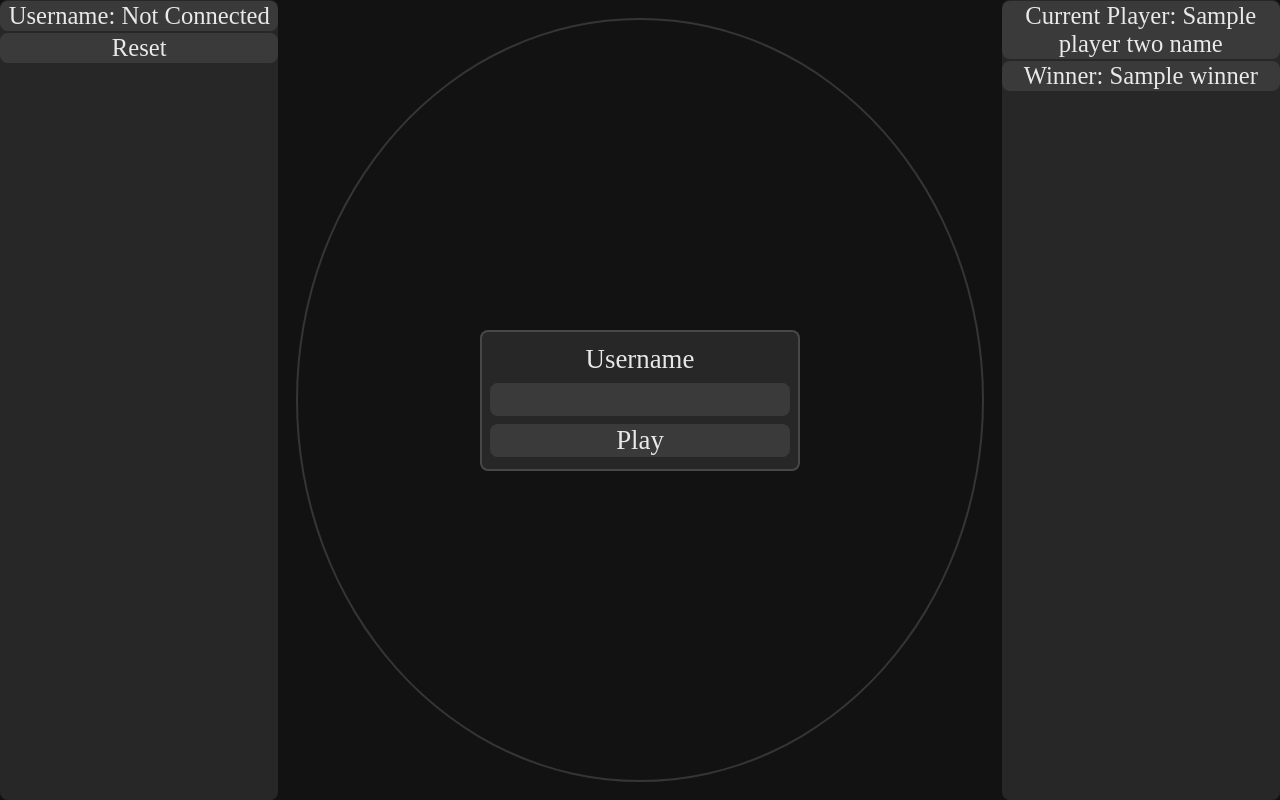
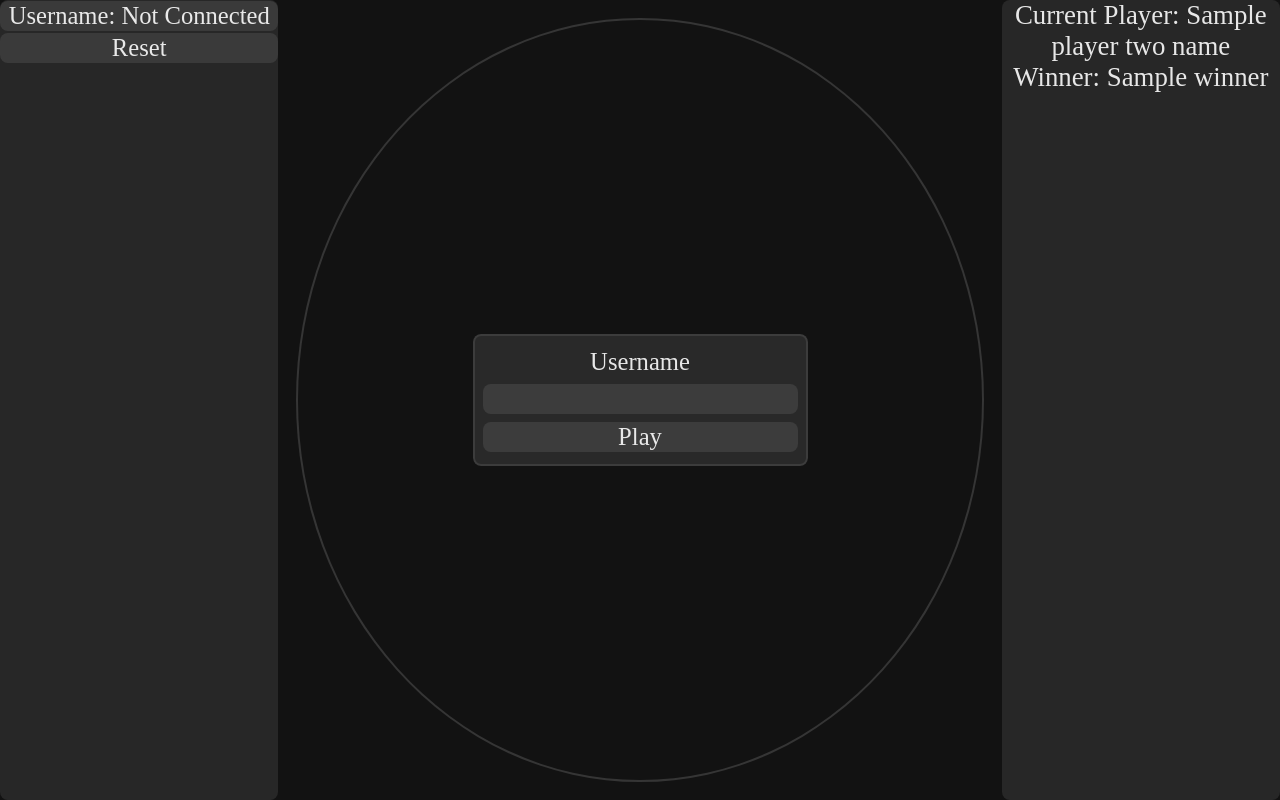
Before and after one commit to miki4920/ConnectFour, a Flask app: template templates/connect_four.html in a window 1280 px wide. Run offline with Flask 2, Linux system fonts and the light colour scheme; the template is opened without the code that fills it: most values are stand-ins (such as "Sample title", 1, 10 or a date in 2020); some libraries are stand-ins or nearby versions.

Commit message:
Added semantic tags to the entry form

```diff
--- a/static/entry.css
+++ b/static/entry.css
@@ -9,25 +9,16 @@
     height: 100%;
 }
 
-#background {
-    display: flex;
-    background-color: rgb(39, 39, 39);
-    flex-direction: column;
-    align-items: center;
-    justify-content: center;
-    width: 25%;
-    flex-grow: 0;
-    padding: 8px;
-    border-radius: 8px;
-    border: 2px solid rgba(255, 255, 255, 0.15);
-}
 
-
-.form {
+fieldset {
     display: flex;
     flex-direction: column;
     align-items: center;
-    width: 100%;
+    padding: 8px;
+    border-style: solid;
+    border-color: rgba(255,255,255, 0.09);
+    border-radius: 8px;
+    background-color: rgb(41, 41, 41);
 }
 
 
--- a/static/main.css
+++ b/static/main.css
@@ -15,7 +15,7 @@ body {
     max-height: 100%;
 }
 
-.main {
+main {
     display: flex;
     flex-direction: row;
     justify-content: center;
--- a/templates/connect_four.html
+++ b/templates/connect_four.html
@@ -5,27 +5,25 @@
     <title>Connect Four</title>
 </head>
 <body>
-    <div id="entry_form">
-        <div id="background">
-            <div id="username_form" class="form">
+    <section id="entry_form">
+            <fieldset id="username_form">
                 <label for="username">Username</label>
                 <input id="username" autocomplete="off">
                 <button type="button" onclick="set_username()" id="submit_username">
                     Play
                 </button>
-            </div>
-            <div id="mode_form" class="form">
+            </fieldset>
+            <fieldset id="mode_form">
                 <p>Connect Four Modes</p>
                 <button type="button" name="mode" value="" onclick="singleplayer()">Single Player</button>
                 <button type="button" name="mode" value="Multiplayer" onclick="multiplayer()">Multi Player</button>
                 <p id="current_players"></p>
-            </div>
-            <div id="looking_form" class="form">
+            </fieldset>
+            <fieldset id="looking_form">
                 <p>Looking for another player...</p>
-            </div>
-        </div>
-    </div>
-    <div class="main">
+            </fieldset>
+    </section>
+    <main title="Connect Four Board">
         <div class="side_panel">
             <button type="button" id="display_username">Username: Not Connected</button>
             <button type="button" id="colour" class="multiplayer_button">Your Colour: </button>
@@ -51,11 +49,14 @@
             {% endfor %}
         </div>
         <div class="side_panel">
-            <button type="button" id="player">Current Player:
-                {% if player %}{{ player_one_name }}{% else %}{{ player_two_name }}{% endif %}</button>
-            <button type="button" id="winner">Winner: {% if winner %}{{ winner }}{% else %}None{% endif %}</button>
+            <div class="info_box">
+            <p id="opponent" class="multiplayer_button">Opponent: </p>
+            <p id="player">Current Player:
+                {% if player %}{{ player_one_name }}{% else %}{{ player_two_name }}{% endif %}</p>
+            <p id="winner">Winner: {% if winner %}{{ winner }}{% else %}None{% endif %}</p>
+            </div>
         </div>
-    </div>
+    </main>
 </body>
 <script src="https://cdnjs.cloudflare.com/ajax/libs/socket.io/4.0.1/socket.io.js"
         integrity="sha512-q/dWJ3kcmjBLU4Qc47E4A9kTB4m3wuTY7vkFJDTZKjTs8jhyGQnaUrxa0Ytd0ssMZhbNua9hE+E7Qv1j+DyZwA=="
```
